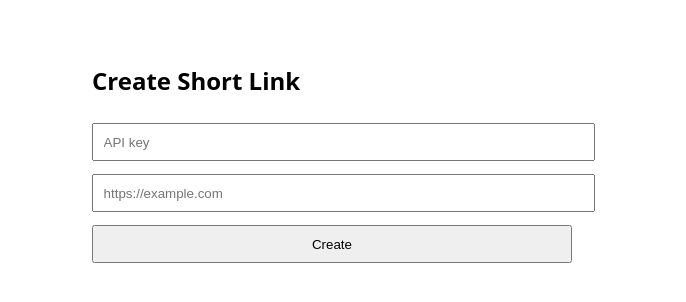
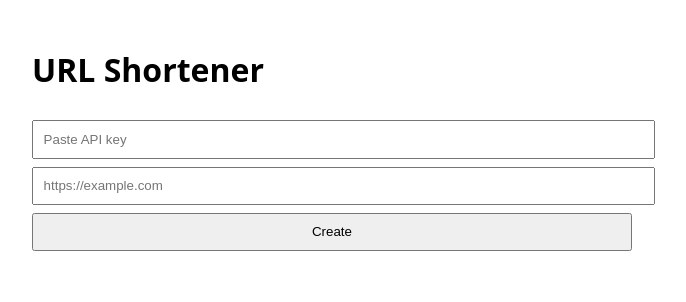
Before and after one commit to juliank1m/url-shortener, a Django app: page / in a window 1280 px wide. Shown: the top 302 px of the page, without its empty margins (308-994 px from the left). Run offline with Django 5.2, Linux system fonts and the light colour scheme.

Commit message:
Refactor index page layout and add JavaScript for link copy functionality

```diff
--- a/templates/index.html
+++ b/templates/index.html
@@ -6,73 +6,32 @@
   <style>
     body {
       font-family: system-ui, sans-serif;
-      max-width: 480px;
-      margin: 4rem auto;
+      max-width: 600px;
+      margin: 3rem auto;
     }
     input, button {
+      padding: 0.6rem;
+      margin-top: 0.5rem;
       width: 100%;
-      padding: 0.6rem;
-      margin: 0.4rem 0;
     }
     .result {
       margin-top: 1rem;
-      word-break: break-all;
     }
   </style>
 </head>
 <body>
+  <h1>URL Shortener</h1>
 
-<h2>Create Short Link</h2>
+  <input id="apiKey" placeholder="Paste API key" />
+  <input id="urlInput" placeholder="https://example.com" />
+  <button onclick="createLink()">Create</button>
 
-<input id="apiKey" placeholder="API key" type="password" />
-<input id="url" placeholder="https://example.com" />
-<button onclick="createLink()">Create</button>
+  <div class="result" id="result" style="display:none;">
+    <input id="shortUrl" readonly />
+    <button onclick="copyToClipboard()">Copy to clipboard</button>
+    <p id="status"></p>
+  </div>
 
-<div class="result" id="result"></div>
-
-<script>
-  const apiKeyInput = document.getElementById("apiKey");
-  const urlInput = document.getElementById("url");
-  const result = document.getElementById("result");
-
-  // Remember key locally (optional but convenient)
-  apiKeyInput.value = localStorage.getItem("apiKey") || "";
-
-  async function createLink() {
-    const apiKey = apiKeyInput.value.trim();
-    const url = urlInput.value.trim();
-
-    if (!apiKey || !url) {
-      alert("Missing API key or URL");
-      return;
-    }
-
-    localStorage.setItem("apiKey", apiKey);
-
-    const res = await fetch("/api/links/", {
-      method: "POST",
-      headers: {
-        "Content-Type": "application/json",
-        "X-ADMIN-TOKEN": apiKey
-      },
-      body: JSON.stringify({ url })
-    });
-
-    const data = await res.json();
-
-    if (!res.ok) {
-      result.textContent = data.error || "Error";
-      return;
-    }
-
-    result.innerHTML = `
-      <strong>Short URL:</strong><br>
-      <a href="${data.short_url}" target="_blank">
-        ${data.short_url}
-      </a>
-    `;
-  }
-</script>
-
+  <script src="/static/app.js"></script>
 </body>
 </html>
--- /dev/null
+++ b/templates/static/app.js
@@ -0,0 +1,38 @@
+async function createLink() {
+  const apiKey = document.getElementById("apiKey").value.trim();
+  const url = document.getElementById("urlInput").value.trim();
+
+  if (!apiKey || !url) {
+    alert("Missing API key or URL");
+    return;
+  }
+
+  const res = await fetch("/api/links/", {
+    method: "POST",
+    headers: {
+      "Content-Type": "application/json",
+      "X-ADMIN-TOKEN": apiKey,
+    },
+    body: JSON.stringify({ url }),
+  });
+
+  const data = await res.json();
+
+  if (!res.ok) {
+    alert(data.error || "Error creating link");
+    return;
+  }
+
+  document.getElementById("shortUrl").value = data.short_url;
+  document.getElementById("result").style.display = "block";
+}
+
+function copyToClipboard() {
+  const input = document.getElementById("shortUrl");
+
+  navigator.clipboard.writeText(input.value).then(() => {
+    document.getElementById("status").innerText = "Copied!";
+  }).catch(() => {
+    document.getElementById("status").innerText = "Copy failed";
+  });
+}
```
